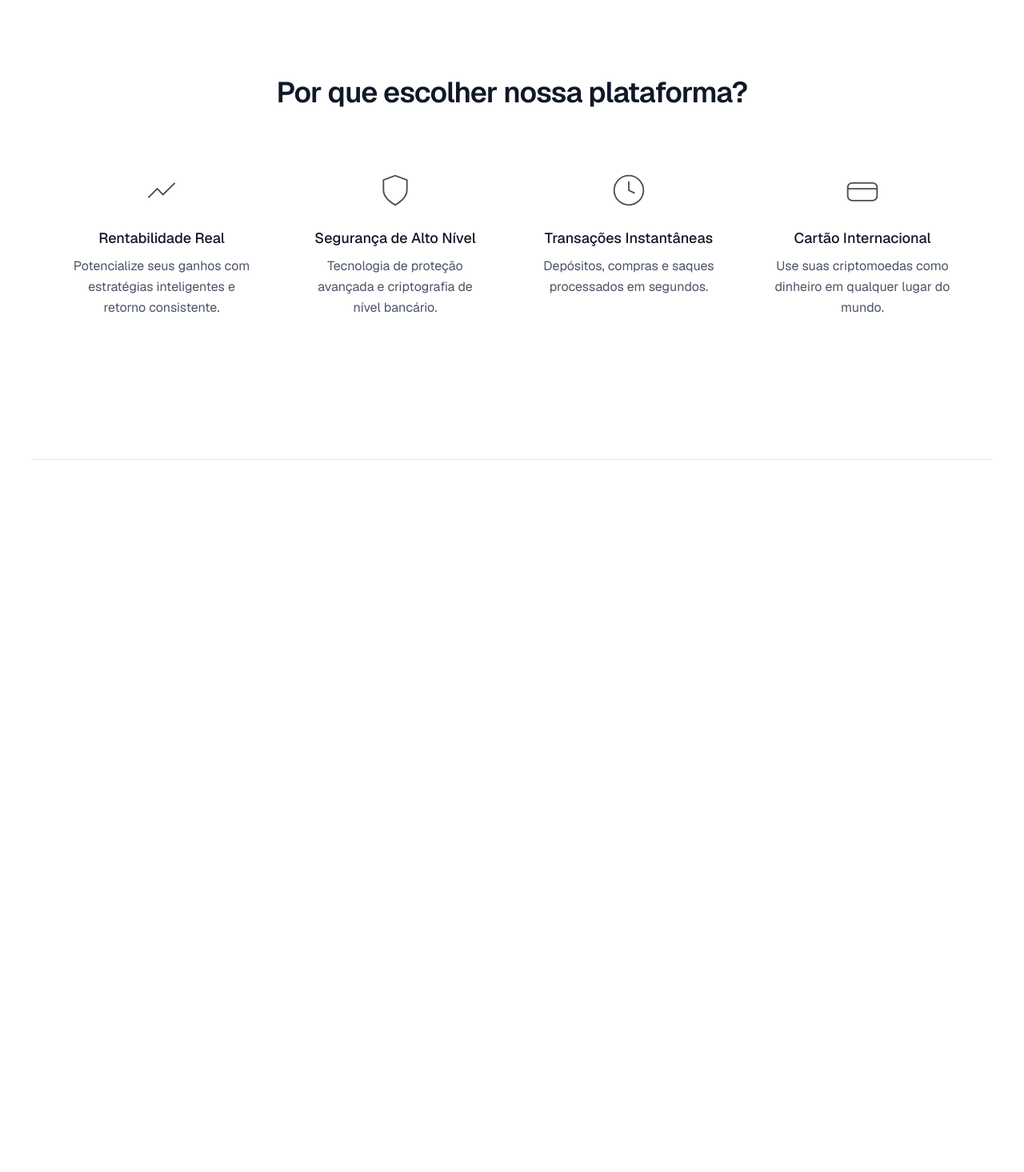
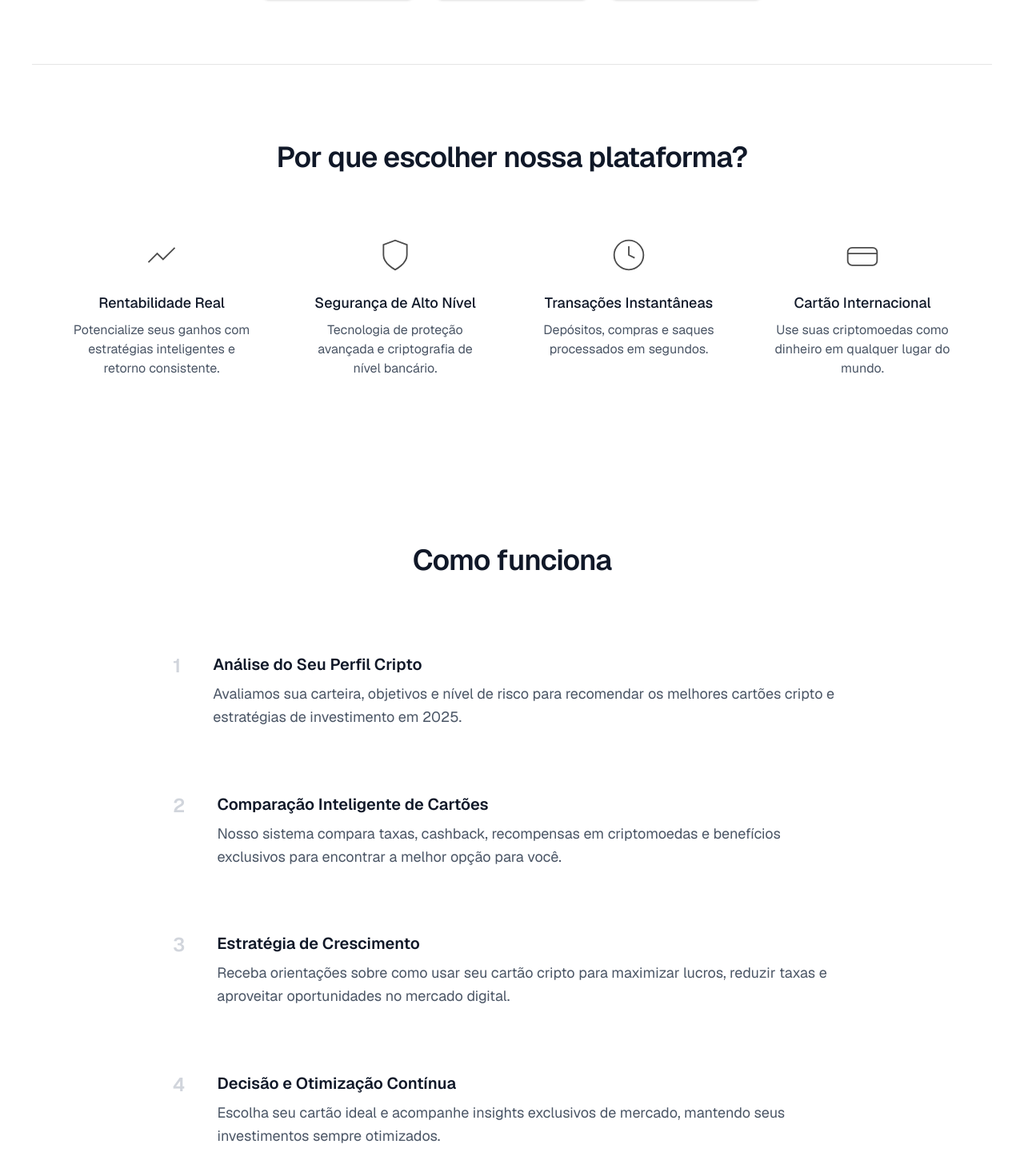
Before and after one commit to iuuleoo/recryptoview, a Next.js app: page / in a window 1280 px wide. Shown: the part 570-2036 px from the top of the page at 80% size. Before the commit the page ends 1185 px from the top, so only its background shows below. Built offline with nearby package versions, Linux system fonts and the light colour scheme.

Commit message:
Adiciona seção 'Como funciona'

```diff
--- a/app/page.tsx
+++ b/app/page.tsx
@@ -4,23 +4,22 @@ import { Button } from '@/components/ui/button';
 import { Card, CardTitle, CardHeader } from "@/components/ui/card";
 
 import { useState } from "react";
-import { Menu, X } from "lucide-react"; // ícones
+import { Menu, X } from "lucide-react";
 
 export default function Home() {
   const [open, setOpen] = useState(false);
 
   return (
     <main>
+
       {/* HEADER */}
       <header className="w-full border-b border-gray-100 bg-white/40 backdrop-blur-md">
         <div className="max-w-7xl mx-auto flex items-center justify-between py-4 px-6">
 
-          {/* LOGO */}
           <h1 className="text-[26px] font-extrabold tracking-tight text-[#1f2937]">
             RECRYPTOVIEW
           </h1>
 
-          {/* MENU DESKTOP */}
           <nav className="hidden md:flex items-center gap-8 text-[15px] font-medium">
             <a className="text-gray-600 hover:text-gray-900" href="#inicio">Início</a>
             <a className="text-gray-600 hover:text-gray-900" href="#populares">Populares</a>
@@ -36,19 +35,13 @@ export default function Home() {
             </a>
           </nav>
 
-          {/* BOTÃO HAMBÚRGUER MOBILE */}
-          <button
-            className="md:hidden"
-            onClick={() => setOpen(!open)}
-          >
+          <button className="md:hidden" onClick={() => setOpen(!open)}>
             {open ? <X size={30} /> : <Menu size={30} />}
           </button>
         </div>
 
-        {/* MENU MOBILE ABERTO */}
         {open && (
           <div className="md:hidden bg-white border-t border-gray-100 px-6 py-4 flex flex-col gap-4 text-gray-700 text-[16px]">
-
             <a onClick={() => setOpen(false)} href="#inicio">Início</a>
             <a onClick={() => setOpen(false)} href="#populares">Populares</a>
             <a onClick={() => setOpen(false)} href="#sobre">Sobre</a>
@@ -65,25 +58,20 @@ export default function Home() {
         )}
       </header>
 
-      {/* CONTEÚDO */}
+      {/* HERO */}
       <section className="p-10">
-        <section
-  id="inicio"
-  className="w-full bg-white py-20 border-b"
->
+
+        <section id="inicio" className="w-full bg-white py-20 border-b">
           <div className="max-w-7xl mx-auto px-6 flex flex-col items-center text-center">
 
-    {/* TÍTULO */}
             <h1 className="text-4xl md:text-5xl font-extrabold text-gray-900 leading-tight">
               Compare os Melhores Cartões Cripto de 2025
             </h1>
 
-    {/* SUBTÍTULO */}
             <p className="text-gray-600 mt-4 max-w-2xl text-lg">
               Descubra as melhores alternativas em taxas, recompensas e suporte às principais criptomoedas do mercado.
             </p>
 
-    {/* BOTÃO */}
             <a
               href="#cartoes"
               className="mt-8 bg-blue-600 hover:bg-blue-700 text-white px-8 py-3 rounded-lg shadow transition"
@@ -91,9 +79,8 @@ export default function Home() {
               🔍 Ver Todos os Cartões
             </a>
 
-    {/* MÉTRICAS */}
+            {/* Métricas */}
             <div className="mt-12 grid grid-cols-1 md:grid-cols-3 gap-6">
-
               <div className="bg-white border shadow-sm p-6 rounded-lg">
                 <h3 className="text-3xl font-bold text-blue-600">25+</h3>
                 <p className="mt-2 text-gray-700 font-medium">Cartões analisados</p>
@@ -108,119 +95,144 @@ export default function Home() {
                 <h3 className="text-3xl font-bold text-blue-600">100%</h3>
                 <p className="mt-2 text-gray-700 font-medium">Gratuito</p>
               </div>
+            </div>
 
           </div>
+        </section>
 
+        {/* POR QUE ESCOLHER */}
         <section className="w-full py-24 bg-white">
           <div className="max-w-6xl mx-auto px-6 text-center">
 
-        {/* Título */}
             <h2 className="text-4xl font-semibold tracking-tight text-gray-900 mb-20">
               Por que escolher nossa plataforma?
             </h2>
 
-        {/* Grid */}
             <div className="grid grid-cols-1 md:grid-cols-4 gap-16">
 
-          {/* Rentabilidade Real */}
               <div className="flex flex-col items-center">
-            {/* Ícone Apple Style */}
-            <svg
-              width="44"
-              height="44"
-              viewBox="0 0 24 24"
-              fill="none"
-              stroke="black"
-              strokeWidth="1"
-              className="mb-6 opacity-70"
-            >
+                <svg width="44" height="44" viewBox="0 0 24 24" fill="none" stroke="black" strokeWidth="1" className="mb-6 opacity-70">
                   <path d="M3 17l6-6 4 4 8-8" />
                 </svg>
-
-            <h3 className="text-lg font-medium text-gray-900 mb-2">
-              Rentabilidade Real
-            </h3>
-            <p className="text-gray-600 leading-relaxed">
-              Potencialize seus ganhos com estratégias inteligentes e retorno consistente.
-            </p>
+                <h3 className="text-lg font-medium text-gray-900 mb-2">Rentabilidade Real</h3>
+                <p className="text-gray-600">Potencialize seus ganhos com estratégias inteligentes e retorno consistente.</p>
               </div>
 
-          {/* Segurança */}
               <div className="flex flex-col items-center">
-            <svg
-              width="44"
-              height="44"
-              viewBox="0 0 24 24"
-              fill="none"
-              stroke="black"
-              strokeWidth="1"
-              className="mb-6 opacity-70"
-            >
+                <svg width="44" height="44" viewBox="0 0 24 24" fill="none" stroke="black" strokeWidth="1" className="mb-6 opacity-70">
                   <path d="M12 22s8-4 8-10V5l-8-3-8 3v7c0 6 8 10 8 10z" />
                 </svg>
-
-            <h3 className="text-lg font-medium text-gray-900 mb-2">
-              Segurança de Alto Nível
-            </h3>
-            <p className="text-gray-600 leading-relaxed">
-              Tecnologia de proteção avançada e criptografia de nível bancário.
-            </p>
+                <h3 className="text-lg font-medium text-gray-900 mb-2">Segurança de Alto Nível</h3>
+                <p className="text-gray-600">Tecnologia de proteção avançada e criptografia de nível bancário.</p>
               </div>
 
-          {/* Processos Rápidos */}
               <div className="flex flex-col items-center">
-            <svg
-              width="44"
-              height="44"
-              viewBox="0 0 24 24"
-              fill="none"
-              stroke="black"
-              strokeWidth="1"
-              className="mb-6 opacity-70"
-            >
+                <svg width="44" height="44" viewBox="0 0 24 24" fill="none" stroke="black" strokeWidth="1" className="mb-6 opacity-70">
                   <circle cx="12" cy="12" r="10" />
                   <path d="M12 6v6l4 2" />
                 </svg>
-
-            <h3 className="text-lg font-medium text-gray-900 mb-2">
-              Transações Instantâneas
-            </h3>
-            <p className="text-gray-600 leading-relaxed">
-              Depósitos, compras e saques processados em segundos.
-            </p>
+                <h3 className="text-lg font-medium text-gray-900 mb-2">Transações Instantâneas</h3>
+                <p className="text-gray-600">Depósitos, compras e saques processados em segundos.</p>
               </div>
 
-          {/* Cartão */}
               <div className="flex flex-col items-center">
-            <svg
-              width="44"
-              height="44"
-              viewBox="0 0 24 24"
-              fill="none"
-              stroke="black"
-              strokeWidth="1"
-              className="mb-6 opacity-70"
-            >
+                <svg width="44" height="44" viewBox="0 0 24 24" fill="none" stroke="black" strokeWidth="1" className="mb-6 opacity-70">
                   <rect x="2" y="7" width="20" height="12" rx="3" />
                   <path d="M2 11h20" />
                 </svg>
+                <h3 className="text-lg font-medium text-gray-900 mb-2">Cartão Internacional</h3>
+                <p className="text-gray-600">Use suas criptomoedas como dinheiro em qualquer lugar do mundo.</p>
+              </div>
+            </div>
+          </div>
+        </section>
 
-            <h3 className="text-lg font-medium text-gray-900 mb-2">
-              Cartão Internacional
+        <section className="w-full py-28 bg-white">
+  <div className="max-w-4xl mx-auto px-6">
+
+    {/* Título */}
+    <h2 className="text-4xl font-semibold text-center text-gray-900 tracking-tight mb-24">
+      Como funciona
+    </h2>
+
+    <div className="space-y-20">
+
+      {/* Item 1 */}
+      <div className="flex gap-10">
+        <span className="text-gray-300 text-2xl font-semibold select-none leading-none pt-1">
+          1
+        </span>
+
+        <div>
+          <h3 className="text-xl font-semibold text-gray-900 mb-2">
+            Análise do Seu Perfil Cripto
           </h3>
-            <p className="text-gray-600 leading-relaxed">
-              Use suas criptomoedas como dinheiro em qualquer lugar do mundo.
+          <p className="text-gray-600 text-lg leading-relaxed">
+            Avaliamos sua carteira, objetivos e nível de risco para recomendar
+            os melhores cartões cripto e estratégias de investimento em 2025.
           </p>
+        </div>
+      </div>
+
+      {/* Item 2 */}
+      <div className="flex gap-10">
+        <span className="text-gray-300 text-2xl font-semibold select-none leading-none pt-1">
+          2
+        </span>
+
+        <div>
+          <h3 className="text-xl font-semibold text-gray-900 mb-2">
+            Comparação Inteligente de Cartões
+          </h3>
+          <p className="text-gray-600 text-lg leading-relaxed">
+            Nosso sistema compara taxas, cashback, recompensas em criptomoedas
+            e benefícios exclusivos para encontrar a melhor opção para você.
+          </p>
+        </div>
+      </div>
+
+      {/* Item 3 */}
+      <div className="flex gap-10">
+        <span className="text-gray-300 text-2xl font-semibold select-none leading-none pt-1">
+          3
+        </span>
+
+        <div>
+          <h3 className="text-xl font-semibold text-gray-900 mb-2">
+            Estratégia de Crescimento
+          </h3>
+          <p className="text-gray-600 text-lg leading-relaxed">
+            Receba orientações sobre como usar seu cartão cripto para maximizar
+            lucros, reduzir taxas e aproveitar oportunidades no mercado digital.
+          </p>
+        </div>
+      </div>
+
+      {/* Item 4 */}
+      <div className="flex gap-10">
+        <span className="text-gray-300 text-2xl font-semibold select-none leading-none pt-1">
+          4
+        </span>
+
+        <div>
+          <h3 className="text-xl font-semibold text-gray-900 mb-2">
+            Decisão e Otimização Contínua
+          </h3>
+          <p className="text-gray-600 text-lg leading-relaxed">
+            Escolha seu cartão ideal e acompanhe insights exclusivos de mercado,
+            mantendo seus investimentos sempre otimizados.
+          </p>
+        </div>
       </div>
 
     </div>
   </div>
 </section>
 
-  </div>
+
       </section>
-      </section>
+
+
     </main>
-
   );
 }
```
Lines whose indentation alone changed are shown as unchanged.
